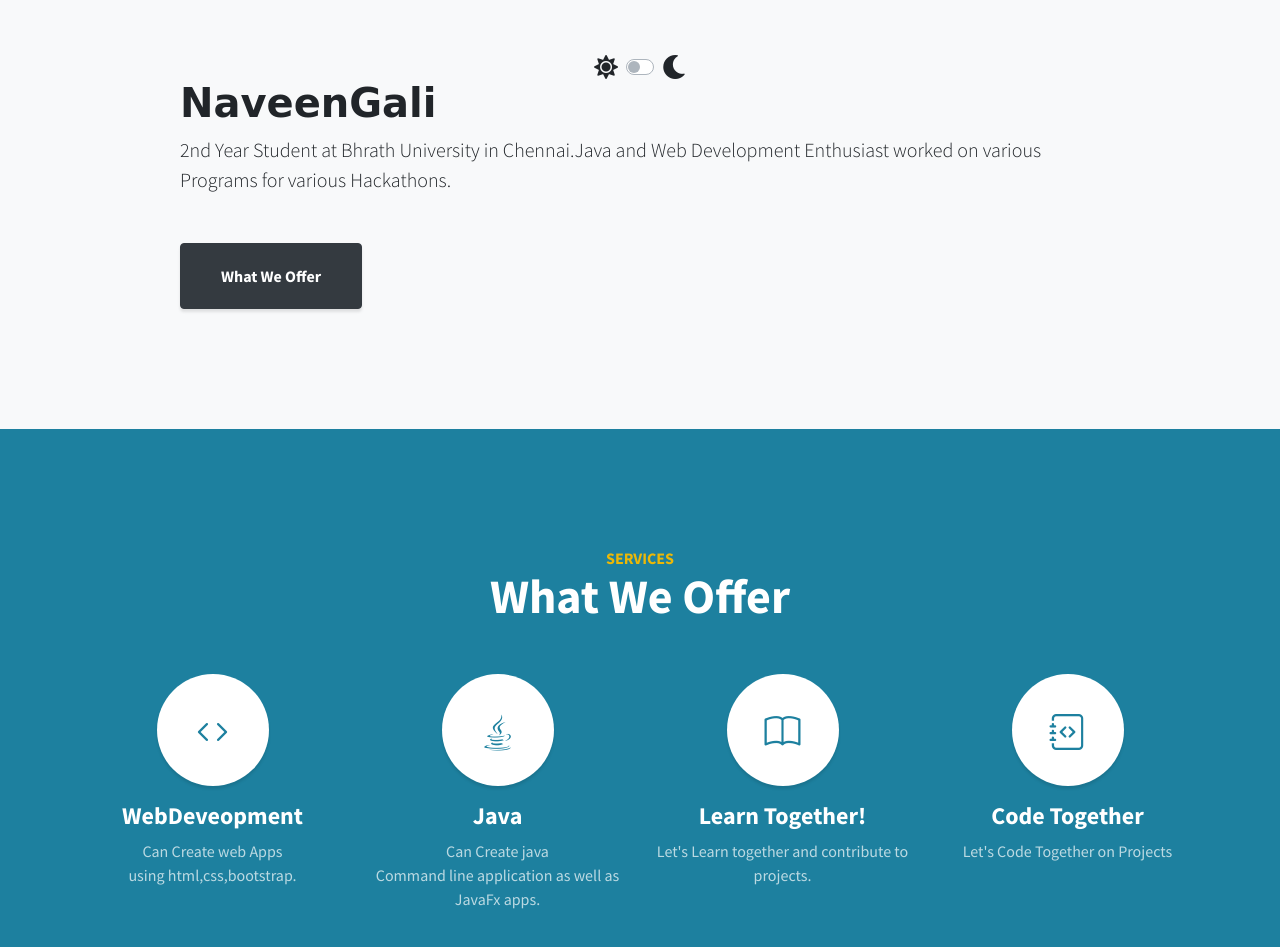
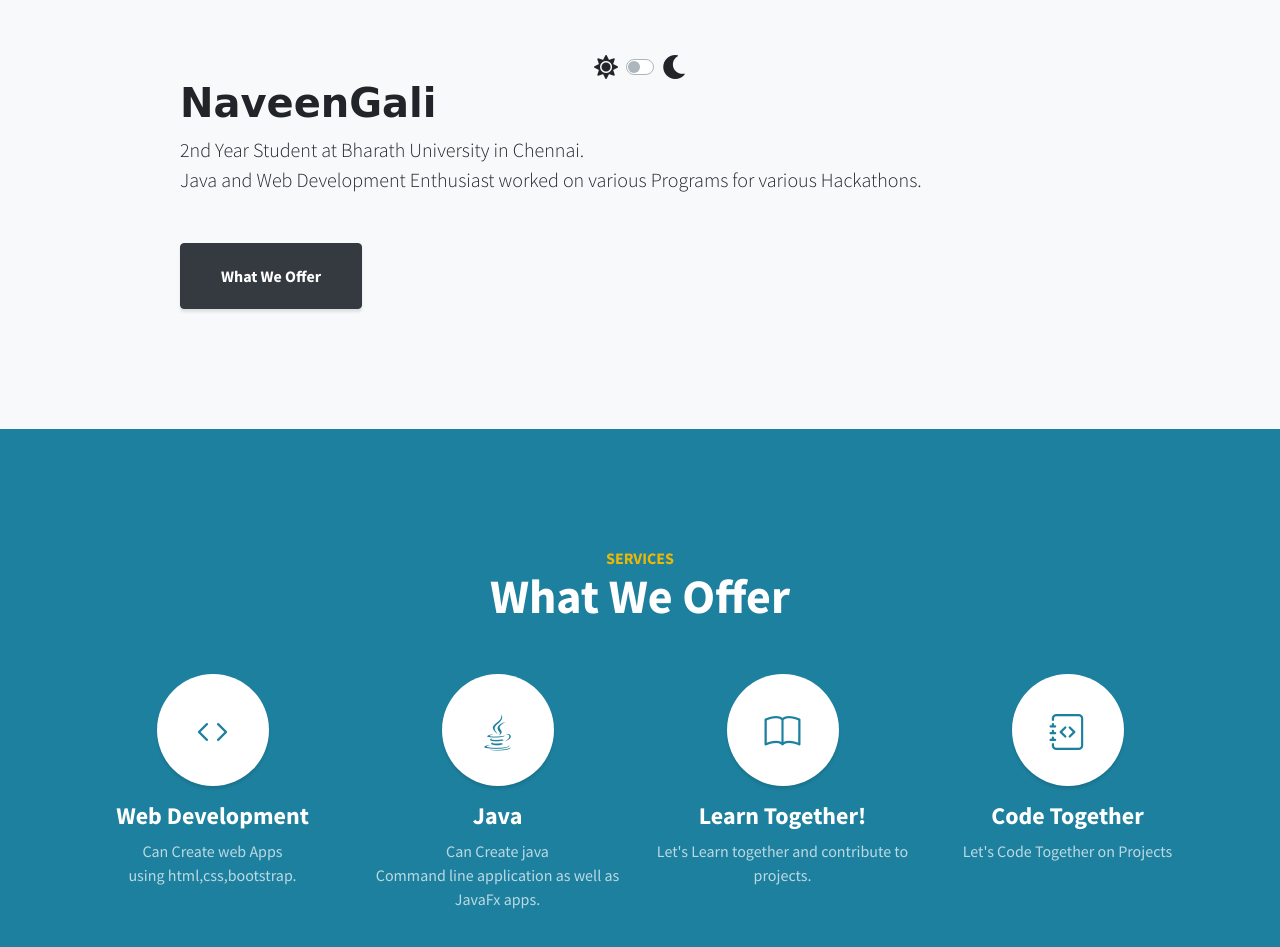
Before and after one commit to NaveenGali11/naveengali11.github.io-prev, a plain HTML site: page index.html in a window 1280 px wide. Shown: the part 880-1827 px from the top of the page. Drawn offline with nearby package versions, Linux system fonts and the light colour scheme; a web font is replaced by a local one.

Commit message:
Corrected Spelling Mistakes

```diff
--- a/index.html
+++ b/index.html
@@ -51,8 +51,7 @@
             <div class="row">
                 <div class="col-lg-10 mx-auto">
                     <h1 style="font-family: 'Original Surfer', cursive;">NaveenGali</h1>
-                    <p class="lead mb-5"><span>2nd Year Student at Bhrath University in Chennai.Java and Web Development Enthusiast worked on various <br>
-                                                Programs for various Hackathons.</span></p><a class="btn btn-dark btn-xl js-scroll-trigger" role="button" href="#services">What We Offer</a>
+                    <p class="lead mb-5"><span>2nd Year Student at Bharath University in Chennai.<br>Java and Web Development Enthusiast worked on various Programs for various Hackathons.</span></p><a class="btn btn-dark btn-xl js-scroll-trigger" role="button" href="#services">What We Offer</a>
                 </div>
             </div>
         </div>
@@ -65,7 +64,7 @@
             </div>
             <div class="row">
                 <div class="col-md-6 col-lg-3 mb-5 mb-lg-0"><span class="mx-auto service-icon rounded-circle mb-3"><i class="bi bi-code"></i></span>
-                    <h4><strong>WebDeveopment</strong></h4>
+                    <h4><strong>Web Development</strong></h4>
                     <p class="mb-0 text-faded">Can Create web Apps <br> using html,css,bootstrap.</p>
                 </div>
                 <div class="col-md-6 col-lg-3 mb-5 mb-lg-0"><span class="mx-auto service-icon rounded-circle mb-3"><i class="fab fa-java"></i></span>
```
